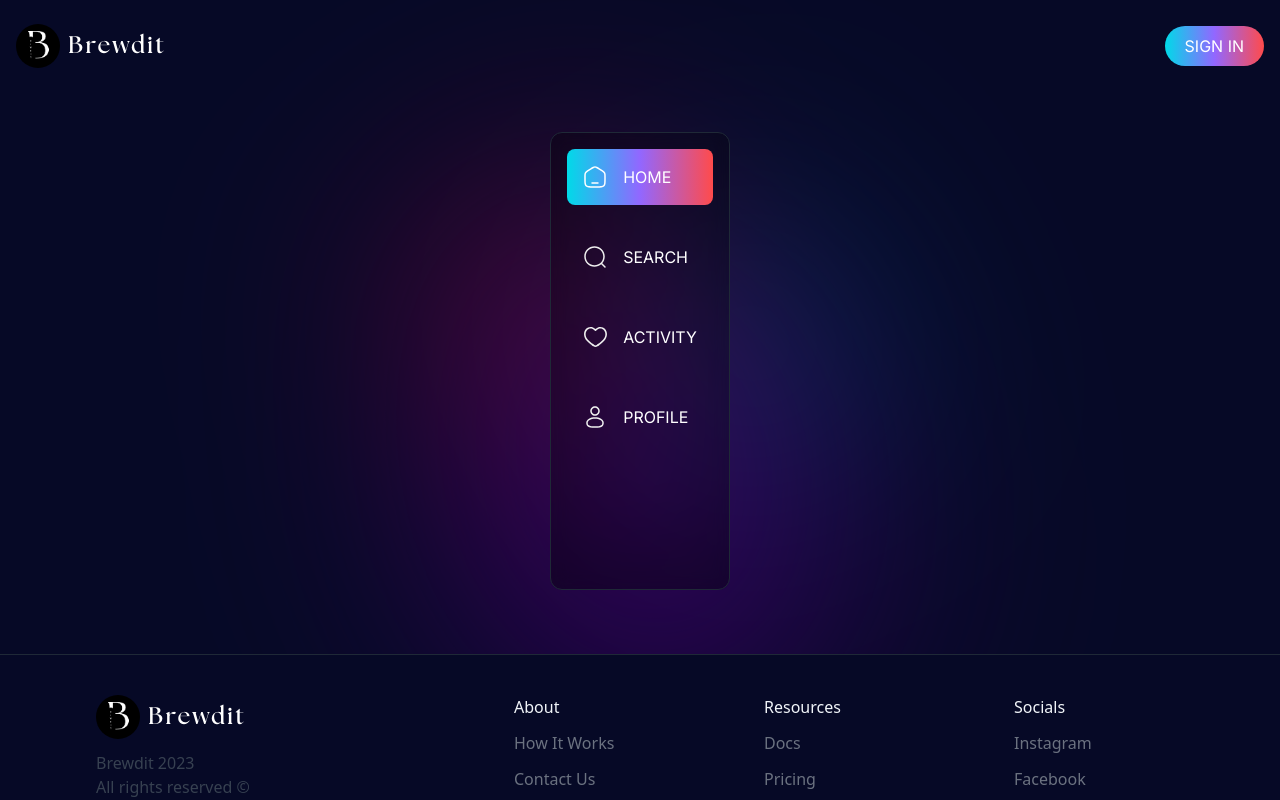
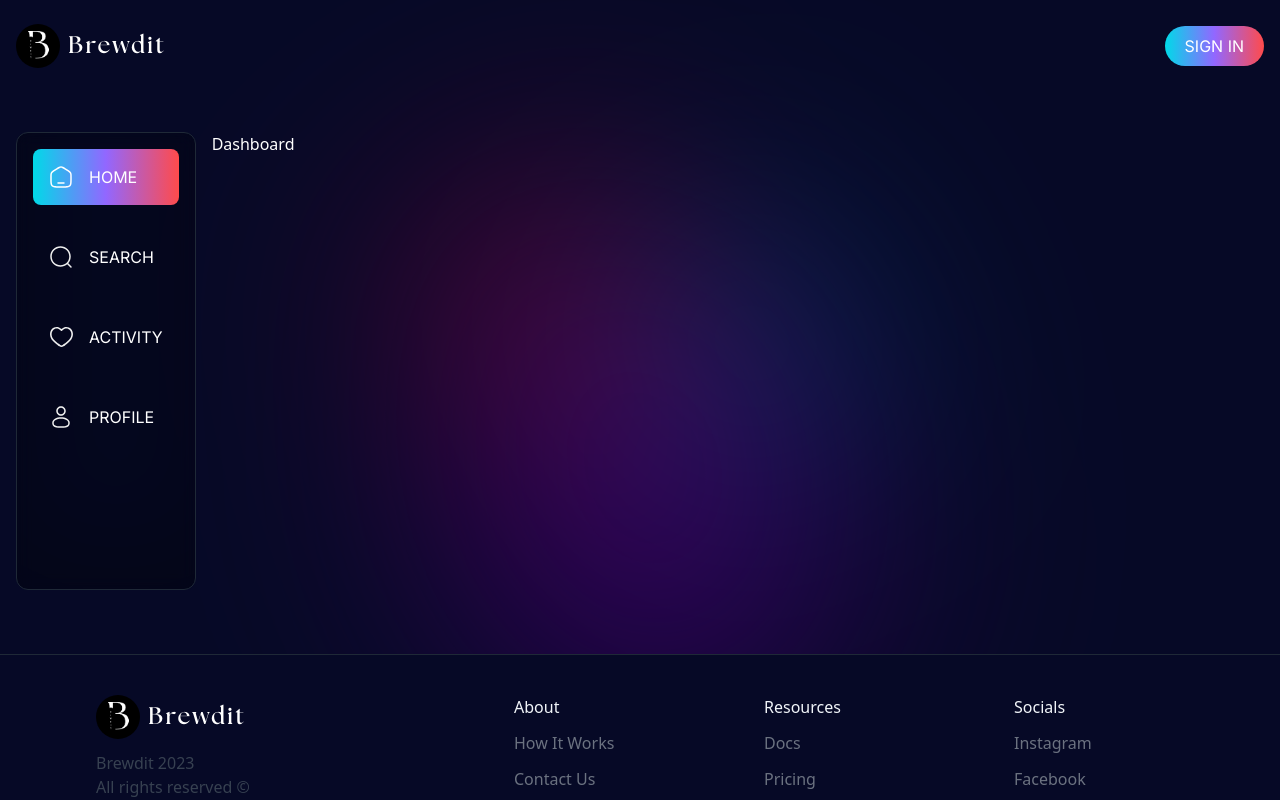
Before and after one commit to Siddharth-2382/Brewdit, a Next.js app: page /dashboard in a window 1280 px wide. Shown: the top 800 px of the page. Built offline with nearby package versions, Linux system fonts and the light colour scheme; no server answers.

Commit message:
add new route group for logged-in users

```diff
--- /dev/null
+++ b/app/(root)/(logged-in)/activity/page.jsx
@@ -0,0 +1,5 @@
+const Activity = () => {
+  return <div className="text-white flex-grow">page</div>;
+};
+
+export default Activity;
--- /dev/null
+++ b/app/(root)/(logged-in)/dashboard/page.jsx
@@ -0,0 +1,5 @@
+const Dashboard = async () => {
+  return <div className="text-white flex-grow">Dashboard</div>;
+};
+
+export default Dashboard;
--- /dev/null
+++ b/app/(root)/(logged-in)/layout.jsx
@@ -0,0 +1,12 @@
+import LeftSidebar from "@components/shared/LeftSidebar";
+
+const DashboardLayout = ({ children }) => {
+  return (
+    <section className="w-full flex gap-4">
+      <LeftSidebar />
+      {children}
+    </section>
+  );
+};
+
+export default DashboardLayout;
--- a/app/(root)/dashboard/page.jsx
+++ /dev/null
@@ -1,12 +0,0 @@
-import LeftSidebar from "@components/shared/LeftSidebar";
-import React from "react";
-
-const Dashboard = async () => {
-  return (
-    <section>
-      <LeftSidebar />
-    </section>
-  );
-};
-
-export default Dashboard;
```
